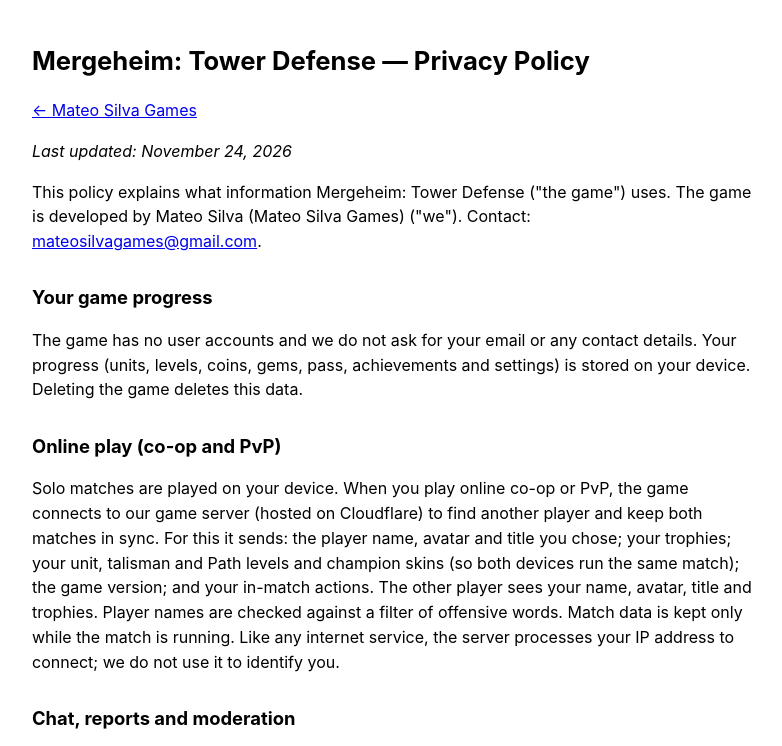
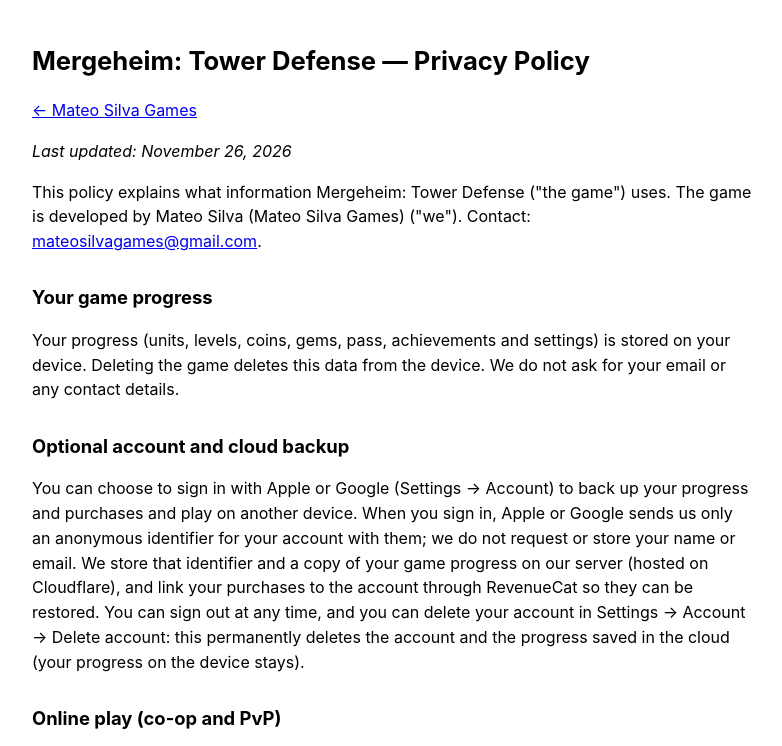
Before and after one commit to mateosilvagames/mateosilvagames.github.io, a plain HTML site: page privacy.html in a window 1280 px wide. Shown: the top 746 px of the page, without its empty margins (248-1030 px from the left). Drawn offline with Linux system fonts and the light colour scheme.

Commit message:
Add files via upload

```diff
--- a/privacy.html
+++ b/privacy.html
@@ -13,12 +13,15 @@
 <body>
 <h1>Mergeheim: Tower Defense — Privacy Policy</h1>
 <p><a href="./">← Mateo Silva Games</a></p>
-<p><em>Last updated: November 24, 2026</em></p>
+<p><em>Last updated: November 26, 2026</em></p>
 
 <p>This policy explains what information Mergeheim: Tower Defense ("the game") uses. The game is developed by Mateo Silva (Mateo Silva Games) ("we"). Contact: <a href="mailto:mateosilvagames@gmail.com">mateosilvagames@gmail.com</a>.</p>
 
 <h2>Your game progress</h2>
-<p>The game has no user accounts and we do not ask for your email or any contact details. Your progress (units, levels, coins, gems, pass, achievements and settings) is stored on your device. Deleting the game deletes this data.</p>
+<p>Your progress (units, levels, coins, gems, pass, achievements and settings) is stored on your device. Deleting the game deletes this data from the device. We do not ask for your email or any contact details.</p>
+
+<h2>Optional account and cloud backup</h2>
+<p>You can choose to sign in with Apple or Google (Settings → Account) to back up your progress and purchases and play on another device. When you sign in, Apple or Google sends us only an anonymous identifier for your account with them; we do not request or store your name or email. We store that identifier and a copy of your game progress on our server (hosted on Cloudflare), and link your purchases to the account through RevenueCat so they can be restored. You can sign out at any time, and you can delete your account in Settings → Account → Delete account: this permanently deletes the account and the progress saved in the cloud (your progress on the device stays).</p>
 
 <h2>Online play (co-op and PvP)</h2>
 <p>Solo matches are played on your device. When you play online co-op or PvP, the game connects to our game server (hosted on Cloudflare) to find another player and keep both matches in sync. For this it sends: the player name, avatar and title you chose; your trophies; your unit, talisman and Path levels and champion skins (so both devices run the same match); the game version; and your in-match actions. The other player sees your name, avatar, title and trophies. Player names are checked against a filter of offensive words. Match data is kept only while the match is running. Like any internet service, the server processes your IP address to connect; we do not use it to identify you.</p>
@@ -42,7 +45,7 @@
 <p>The game is not directed to children under 13 and we do not knowingly collect personal information from them. Online chat can be turned off in Settings.</p>
 
 <h2>Your choices</h2>
-<p>You can play solo without going online, turn chat off, mute or report players, reset your advertising identifier or limit ad tracking in your device settings, decline the tracking permission on iOS, and change your ad consent from the game (Settings). You can delete all game data on your device by uninstalling the game, and ask us by email to delete any report that mentions you.</p>
+<p>You can play without an account, delete your account in Settings, play solo without going online, turn chat off, mute or report players, reset your advertising identifier or limit ad tracking in your device settings, decline the tracking permission on iOS, and change your ad consent from the game (Settings). You can delete all game data on your device by uninstalling the game, and ask us by email to delete any report that mentions you.</p>
 
 <h2>Changes</h2>
 <p>If this policy changes, we will update this page and its date.</p>
```
